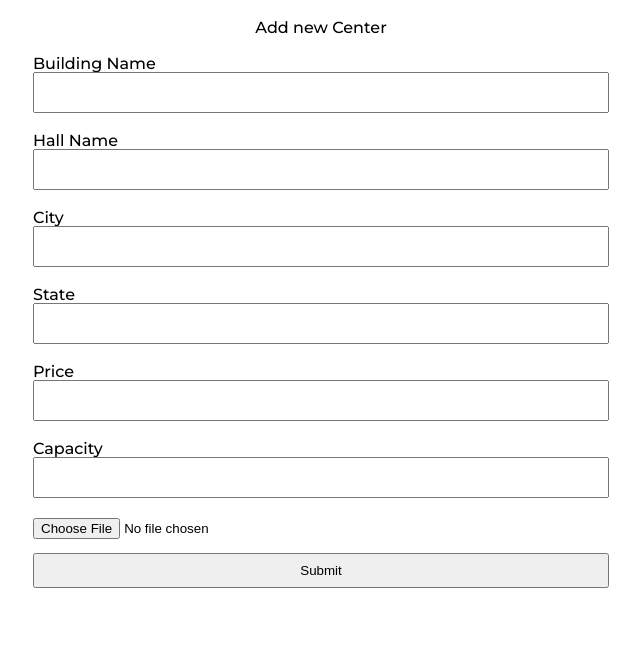
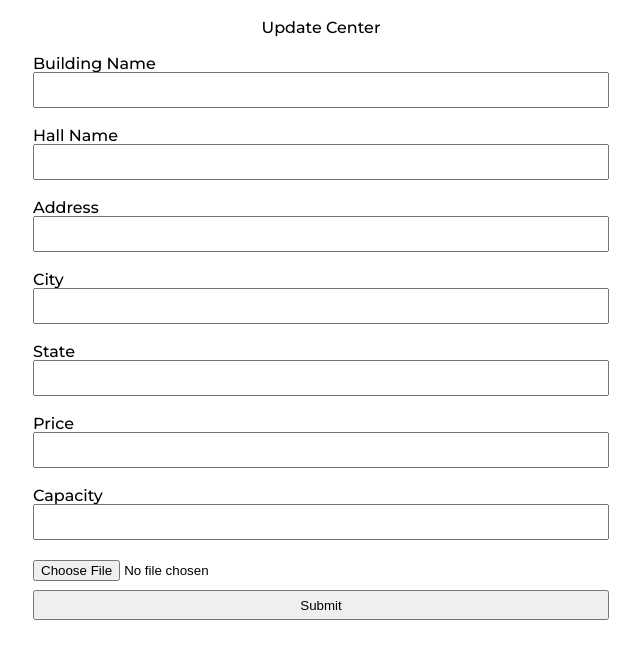
Before and after one commit to uche-inyama/event-centers, a React (Create React App) app: page /center/1 in a window 1280 px wide. Shown: the top 658 px of the page, without its empty margins (319-959 px from the left). Built offline with nearby package versions, Linux system fonts and the light colour scheme; no server answers.

Commit message:
add validation to create and update forms

```diff
--- a/package.json
+++ b/package.json
@@ -4,6 +4,7 @@
   "private": true,
   "dependencies": {
     "@apollo/client": "^3.3.18",
+    "@hookform/resolvers": "^2.8.8",
     "@testing-library/jest-dom": "^4.2.4",
     "@testing-library/react": "^9.3.2",
     "@testing-library/user-event": "^7.1.2",
@@ -17,6 +18,7 @@
     "eslint-plugin-react": "7.20.x",
     "eslint-plugin-react-hooks": "2.5.x",
     "fetch-mock": "^9.10.7",
+    "formik": "^2.2.9",
     "from": "^0.1.7",
     "graphql": "^15.5.0",
     "history": "^5.0.0",
@@ -25,6 +27,7 @@
     "prop-types": "^15.7.2",
     "react": "^16.13.1",
     "react-dom": "^16.13.1",
+    "react-hook-form": "^7.24.1",
     "react-redux": "^7.2.1",
     "react-router": "^5.2.0",
     "react-router-dom": "^5.2.0",
@@ -38,7 +41,8 @@
     "stylelint": "13.3.x",
     "stylelint-config-standard": "20.0.x",
     "stylelint-csstree-validator": "^1.8.0",
-    "stylelint-scss": "3.17.x"
+    "stylelint-scss": "3.17.x",
+    "yup": "^0.32.11"
   },
   "scripts": {
     "start": "react-scripts start",
--- /dev/null
+++ b/src/containers/newCenterForm/initialValues.js
@@ -0,0 +1,21 @@
+export const initialValues = ({
+  building: '',
+  hall: '',
+  address: '',
+  city: '',
+  state: '',
+  capacity: '',
+  price: '',
+  image: '',
+});
+
+export const formValues = formObject => ({
+  id: formObject.id,
+  building: formObject.building,
+  hall: formObject.hall,
+  address: formObject.address,
+  city: formObject.city,
+  state: formObject.state,
+  capacity: formObject.capacity,
+  price: formObject.price,
+});
--- a/src/containers/newCenterForm/newCenterForm.js
+++ b/src/containers/newCenterForm/newCenterForm.js
@@ -1,162 +1,153 @@
+/* eslint-disable no-return-assign */
 /* eslint-disable jsx-a11y/label-has-associated-control */
-import React, { Component } from 'react';
+import React, { useState, useEffect } from 'react';
 import { connect } from 'react-redux';
 import PropTypes from 'prop-types';
 import { saveCenter, centerFetched, centerUpdate } from '../../actions/actions';
 import NewCenterForm from './newCenterFormStyle';
+import { localHost } from '../../imageUrl';
+import { initialValues } from './initialValues';
+import validate from './validate';
 
-export class CreateCenter extends Component {
-  constructor(props) {
-    super(props);
-    const { id } = this.props;
-    this.state = {
-      id,
-      building: '',
-      hall: '',
-      city: '',
-      state: '',
-      price: '',
-      capacity: '',
-    };
-    this.handleChange = this.handleChange.bind(this);
-    this.handleSubmit = this.handleSubmit.bind(this);
-  }
+const CreateCenter = props => {
+  const { id } = props;
+  const [formValues, setFormValues] = useState(initialValues);
+  const [formErrors, setFormErrors] = useState({});
+  // const [isSubmit, setIsSubmit] = useState(false);
+  const [header, setHeader] = useState('Add new Center');
+  // const [message, setMessage] = useState('Created');
 
-  componentDidMount() {
-    const { match } = this.props;
-    if (!match.params.id) return;
-
-    fetch('https://serene-eyrie-97376.herokuapp.com/api/v1/centers')
+  useEffect(() => {
+    const { match: { params } } = props;
+    const { id } = params;
+    if (!id) return;
+    setHeader('Update Center');
+    fetch(`${localHost}/api/v1/centers/${id}`)
       .then(res => res.json())
       .then(json => {
-        this.setState({
+        setFormValues({
           ...json,
         });
       });
-  }
+  }, [id]);
 
-  // /${match.params.id}
+  // useEffect(() => {
+  //   console.log(formErrors);
+  //   if (Object.keys(formErrors).length === 0 && isSubmit) {
+  //     console.log(formValues);
+  //   }
+  // }, [formErrors]);
 
-  handleSubmit(event) {
+  const validateForm = errors => {
+    let valid = true;
+    Object.values(errors).forEach(val => val.length > 0 && (valid = false));
+    return valid;
+  };
+
+  const handleSubmit = event => {
     event.preventDefault();
+    setFormErrors(validate(formValues));
+    console.log((validate(formValues)));
+    console.log(validateForm(validate(formValues)));
+
+    if (validateForm(validate(formValues))) {
       const formElement = event.target;
-    const { id } = this.state;
-    this.data = new FormData(event.target);
-    const ans = this.data.get('center[image]');
-    this.data2 = new FormData();
-    this.data2.append('file', ans);
-    this.data2.append('upload_preset', 'event_center');
+      const { id } = formValues;
+      const data = new FormData(formElement);
+      const ans = data.get('image');
+      const imageData = new FormData();
+      imageData.append('file', ans);
+      imageData.append('upload_preset', 'event_center');
 
       fetch('https://api.cloudinary.com/v1_1/ddcakt97r/image/upload', {
         method: 'POST',
-      body: this.data2,
+        body: imageData,
       }).then(response => response.json())
-      // eslint-disable-next-line camelcase
         .then(({ url }) => {
-        this.data.set('center[image]', url);
-        const { updateCenter, formSubmit, history } = this.props;
+          data.set('image', url);
+          const { updateCenter, formSubmit, history } = props;
           if (id) {
             updateCenter(id, formElement);
+            history.push('/');
           } else {
-          formSubmit(this.data);
+            formSubmit(data);
+            history.push('/');
           }
-        history.push('/');
         });
+    } else {
+      console.log('invalid form');
     }
+  };
 
-  handleChange(name, e) {
-    this.setState({ [name]: e.target.value });
-  }
+  const handleChange = ({ target: { name, value } }) => {
+    setFormValues({ ...formValues, [name]: value });
+  };
 
-  render() {
   const {
-      building, hall,
-      city,
-      state,
-      price,
-      capacity,
-    } = this.state;
+    building, hall, address, city, state, price, capacity,
+  } = formValues;
+
   return (
     <NewCenterForm>
-        <form onSubmit={this.handleSubmit}>
-          <h2>Add new Center</h2>
+      {/* {Object.keys(formErrors).length === 0 && isSubmit ? (
+        <div>{`${message} successfully`}</div>
+      ) : (<div />)} */}
+      <form onSubmit={handleSubmit}>
+        <h2>{header}</h2>
         <div className="field">
-            <label
-              htmlFor="title"
-            >
-              Building Name
-            </label>
-            <input
-              type="text"
-              aria-label="building"
-              name="center[building]"
-              onChange={e => { this.handleChange('building', e); }}
-              value={building}
-            />
+          <label htmlFor="title">Building Name</label>
+          <input type="text" name="building" onChange={handleChange} value={building} />
         </div>
+        <p style={{ color: 'red', fontSize: '12px' }}>{formErrors.building}</p>
+
         <div className="field">
           <label htmlFor="title">Hall Name</label>
-            <input
-              type="text"
-              name="center[hall]"
-              onChange={e => { this.handleChange('hall', e); }}
-              value={hall}
-            />
+          <input type="text" name="hall" onChange={handleChange} value={hall} />
         </div>
+        <p style={{ color: 'red', fontSize: '12px' }}>{formErrors.hall}</p>
+
+        <div className="field">
+          <label htmlFor="title">Address</label>
+          <input type="text" name="address" onChange={handleChange} value={address} />
+        </div>
+        <p style={{ color: 'red', fontSize: '12px' }}>{formErrors.address}</p>
 
         <div className="field">
           <label htmlFor="title">City</label>
-            <input
-              type="text"
-              name="center[city]"
-              onChange={e => { this.handleChange('city', e); }}
-              value={city}
-            />
+          <input type="text" name="city" onChange={handleChange} value={city} />
         </div>
+        <p style={{ color: 'red', fontSize: '12px' }}>{formErrors.city}</p>
+
         <div className="field">
           <label htmlFor="title">State</label>
-            <input
-              type="text"
-              name="center[state]"
-              onChange={e => { this.handleChange('state', e); }}
-              value={state}
-            />
+          <input type="text" name="state" onChange={handleChange} value={state} />
         </div>
+        <p style={{ color: 'red', fontSize: '12px' }}>{formErrors.state}</p>
+
         <div className="field">
           <label htmlFor="title">Price</label>
-            <input
-              type="text"
-              name="center[price]"
-              onChange={e => { this.handleChange('price', e); }}
-              value={price}
-            />
+          <input type="number" name="price" onChange={handleChange} value={price} />
         </div>
+        <p style={{ color: 'red', fontSize: '12px' }}>{formErrors.price}</p>
+
         <div className="field">
           <label htmlFor="title">Capacity</label>
-            <input
-              type="text"
-              name="center[capacity]"
-              onChange={e => { this.handleChange('capacity', e); }}
-              value={capacity}
-            />
+          <input type="number" name="capacity" onChange={handleChange} value={capacity} />
         </div>
+        <p style={{ color: 'red', fontSize: '12px' }}>{formErrors.capacity}</p>
+
         <div className="field">
           <label htmlFor="title" />
-            <input
-              name="center[image]"
-              type="file"
-              accept="image/*"
-              multiple={false}
-            />
+          <input name="image" type="file" />
         </div>
+
         <div className="field">
           <input type="submit" />
         </div>
       </form>
     </NewCenterForm>
   );
-  }
-}
+};
 
 const mapDispatchToProps = dispatch => ({
   formSubmit: (center => {
--- a/src/containers/newCenterForm/newCenterFormStyle.js
+++ b/src/containers/newCenterForm/newCenterFormStyle.js
@@ -12,7 +12,7 @@ h2{
   display: grid;
   grid-template-rows: 1fr;
   input{
-    height: 35px;
+    height: 30px;
   }
   label{
     padding-top: 20px;
--- /dev/null
+++ b/src/containers/newCenterForm/validate.js
@@ -0,0 +1,30 @@
+const validate = values => {
+  const errors = {};
+  if (!values.building) {
+    errors.building = 'Building is required!';
+  }
+  if (!values.hall) {
+    errors.hall = 'Hall is required!';
+  }
+  if (!values.city) {
+    errors.city = 'City is required!';
+  }
+  if (!values.address) {
+    errors.address = 'Address is required!';
+  }
+  if (!values.state) {
+    errors.state = 'State is required!';
+  }
+  if (!values.capacity) {
+    errors.city = 'City is required!';
+  }
+  if (!values.price) {
+    errors.price = 'Price is required!';
+  }
+  if (!values.capacity) {
+    errors.capacity = 'Capacity is required!';
+  }
+  return errors;
+};
+
+export default validate;
```
Also changed, not shown: src/actions/actions.js (+5 -6 lines), src/containers/newCenterForm/TextField.js (added, +25 -0 lines), src/containers/newCenterForm/append.js (added, +19 -0 lines), src/containers/newCenterForm/helper.js (added, +10 -0 lines), 1 other file (tests, documents, lock files or other folders). Lines whose indentation alone changed are shown as unchanged.
